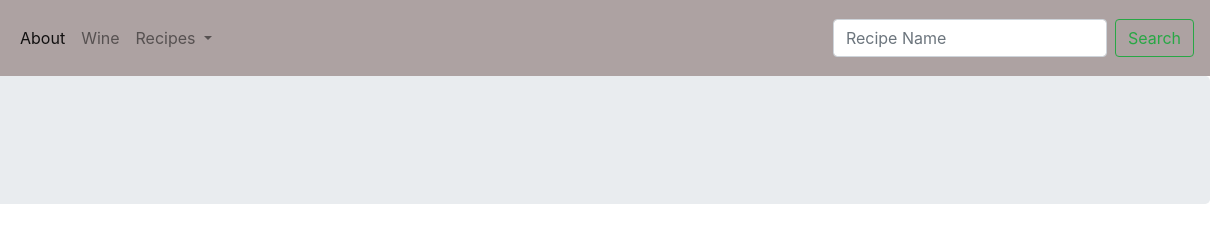
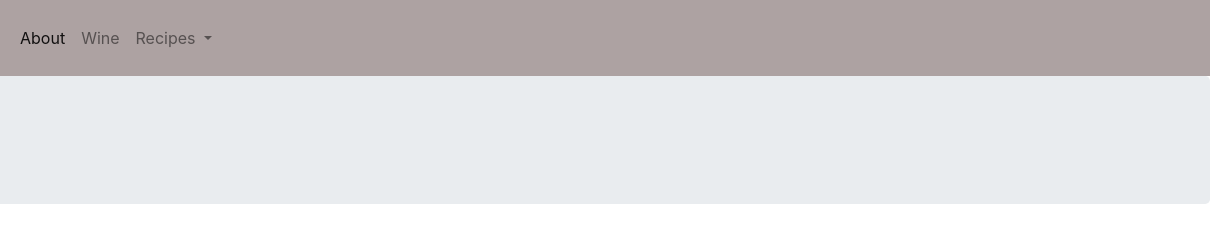
Before and after one commit to forgerlil/cookbook, a plain HTML site: page index.html in a window 1280 px wide. Shown: the top 235 px of the page, 70-1280 px from the left. Drawn offline with nearby package versions, Linux system fonts and the light colour scheme.

Commit message:
add recipe

```diff
--- a/index.html
+++ b/index.html
@@ -38,10 +38,12 @@
               </div>
             </li>
           </ul>
+          <div class="d-none d-lg-lock">
           <form class="form-inline my-2 my-lg-0">
             <input class="form-control mr-sm-2" type="search" placeholder="Recipe Name" aria-label="Search">
-            <button class="btn btn-outline-success my-2 my-sm-0" type="submit">Search</button>
+            <button class="btn btn-outline-dark my-2 my-sm-0" type="submit">Search</button>
           </form>
+          </div>
         </div>
       </nav>
     </header>
```
